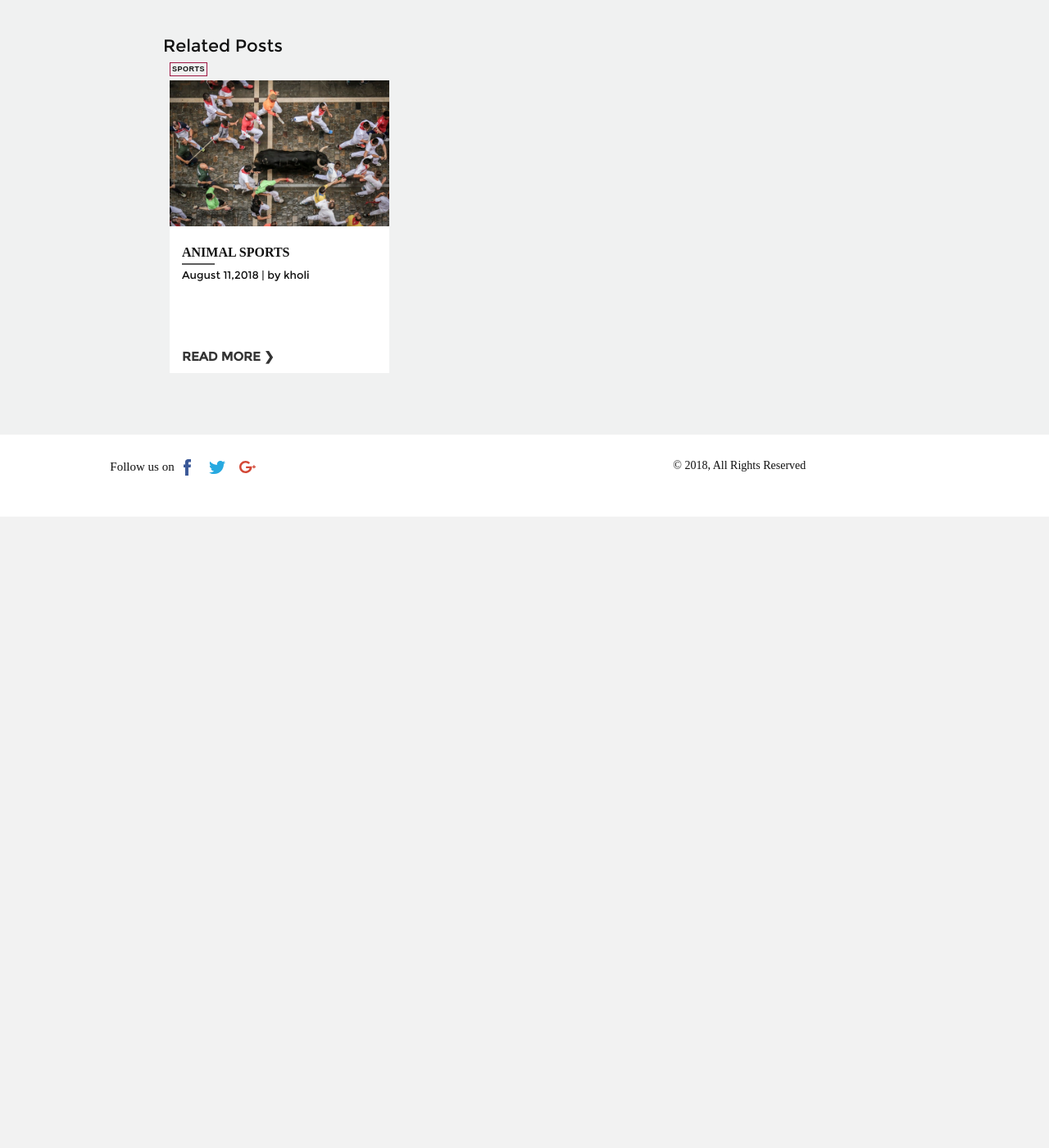
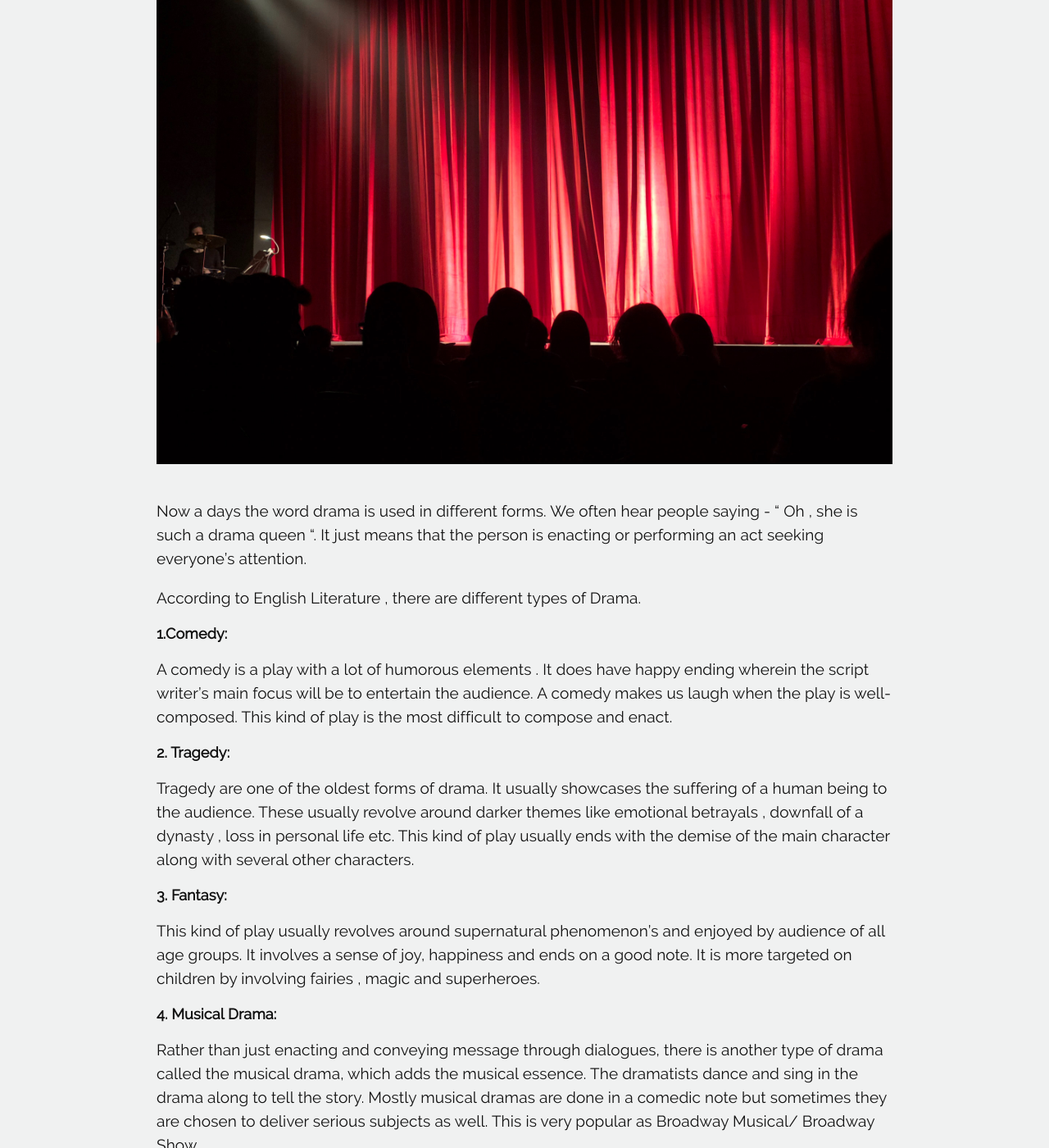
Before and after one commit to sherlifelix/blog, a Jekyll site: the page built from _posts/2018-09-09-works.md, in a window 1280 px wide and 1400 px high, scrolled down 736 px. Shown: the whole window at 82% size. Built offline with Jekyll 4.4.1, drawn with Linux system fonts in a browser that asks for light colours; comment, search, counter and statistics services are not loaded; before the commit the page ends 1366 px from its top, so only the background shows below that; some of the changed text lies outside the part shown.

Commit message:
Update 2018-09-09-works.md

```diff
--- a/_posts/2018-09-09-works.md
+++ b/_posts/2018-09-09-works.md
@@ -4,9 +4,27 @@ layout: blog_detail
 thumbnail: /assets/img/blog/animation.png
 author_name: sachin
 published: true
-title: works?
-blog_category: sports
+title: Drama
+blog_category: entertainment
 ---
-## A New Post
+The word drama means or specifies a genre . In layman terms , drama is called as a play . These drama narrations are usually written down as scripts, with specifications on how each character is expected to express their emotions. It is then performed in front of an audience usually in a theater , but it can be enacted over television as well.
+So , drama refers to the script and the word theatre refers to the performance of the script .
 
-Enter text in [Markdown](http://daringfireball.net/projects/markdown/). Use the toolbar above, or click the **?** button for formatting help.
+![drama.jpg]({{site.baseurl}}/assets/img/drama.jpg)
+
+Now a days the word drama is used in different forms. We often hear people saying - " Oh , she is such a drama queen ". It just means that the person is enacting or performing an act seeking everyone's attention.
+
+According to English Literature , there are different types of Drama.
+
+## 1.Comedy:
+
+A comedy is a play with a lot of humorous elements . It does have happy ending wherein the script writer's main focus will be to entertain the audience. A comedy makes us laugh when the play is well-composed. This kind of play is the most difficult to compose and enact.
+
+## 2. Tragedy:
+Tragedy are one of the oldest forms of drama. It usually showcases the suffering of a human being to the audience. These usually revolve around darker themes like emotional betrayals , downfall of a dynasty , loss in personal life etc. This kind of play usually ends with the demise of the main character along with several other characters.
+
+## 3. Fantasy:
+This kind of play usually revolves around supernatural phenomenon’s and enjoyed by audience of all age groups. It involves a sense of joy, happiness and ends on a good note. It is more targeted on children by involving fairies , magic and superheroes.
+
+## 4. Musical Drama:
+Rather than just enacting and conveying message through dialogues, there is another type of drama called the musical drama, which adds the musical essence. The dramatists dance and sing in the drama along to tell the story. Mostly musical dramas are done in a comedic note but sometimes they are chosen to deliver serious subjects as well. This is very popular as Broadway Musical/ Broadway Show.
```
